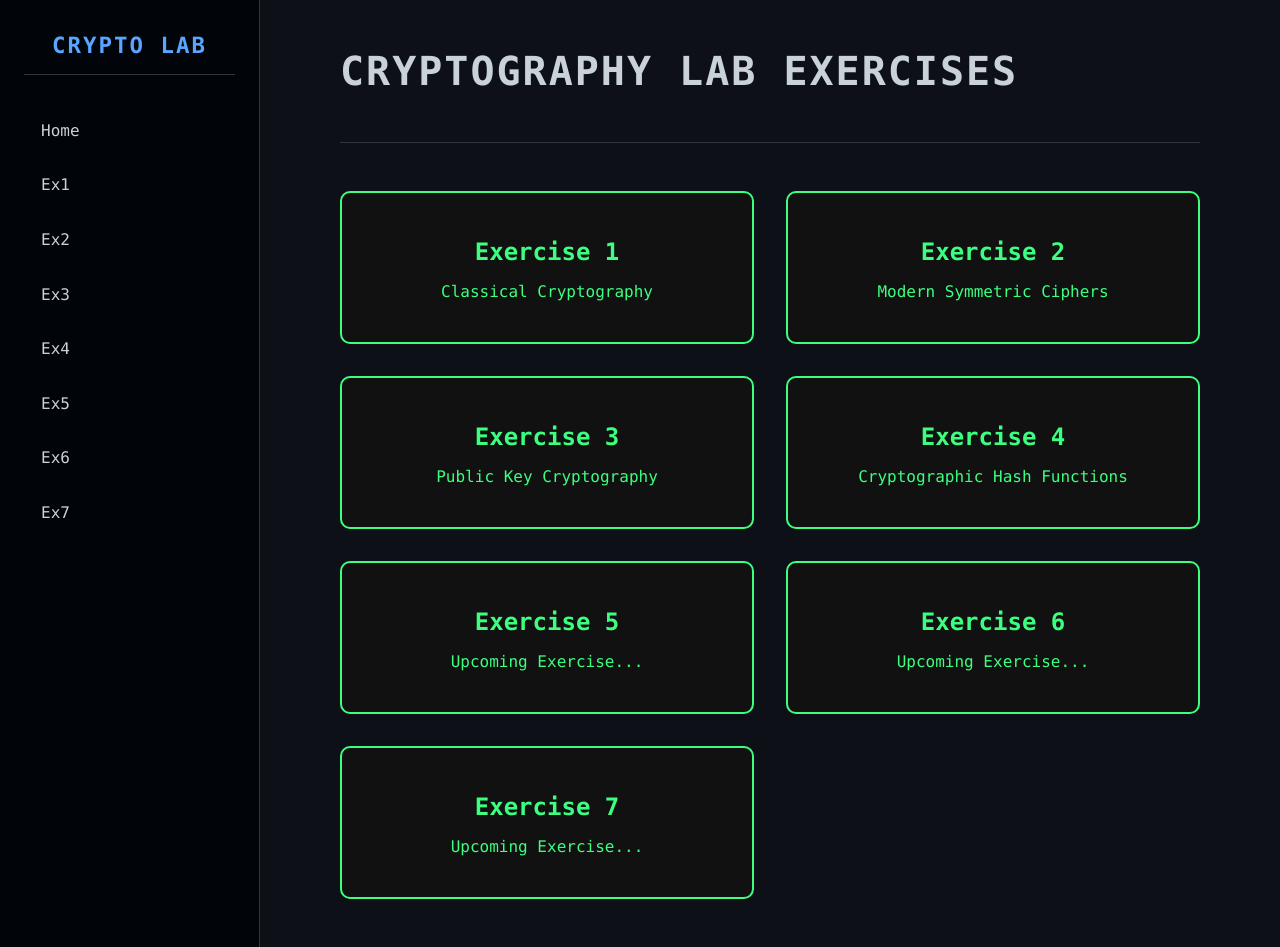
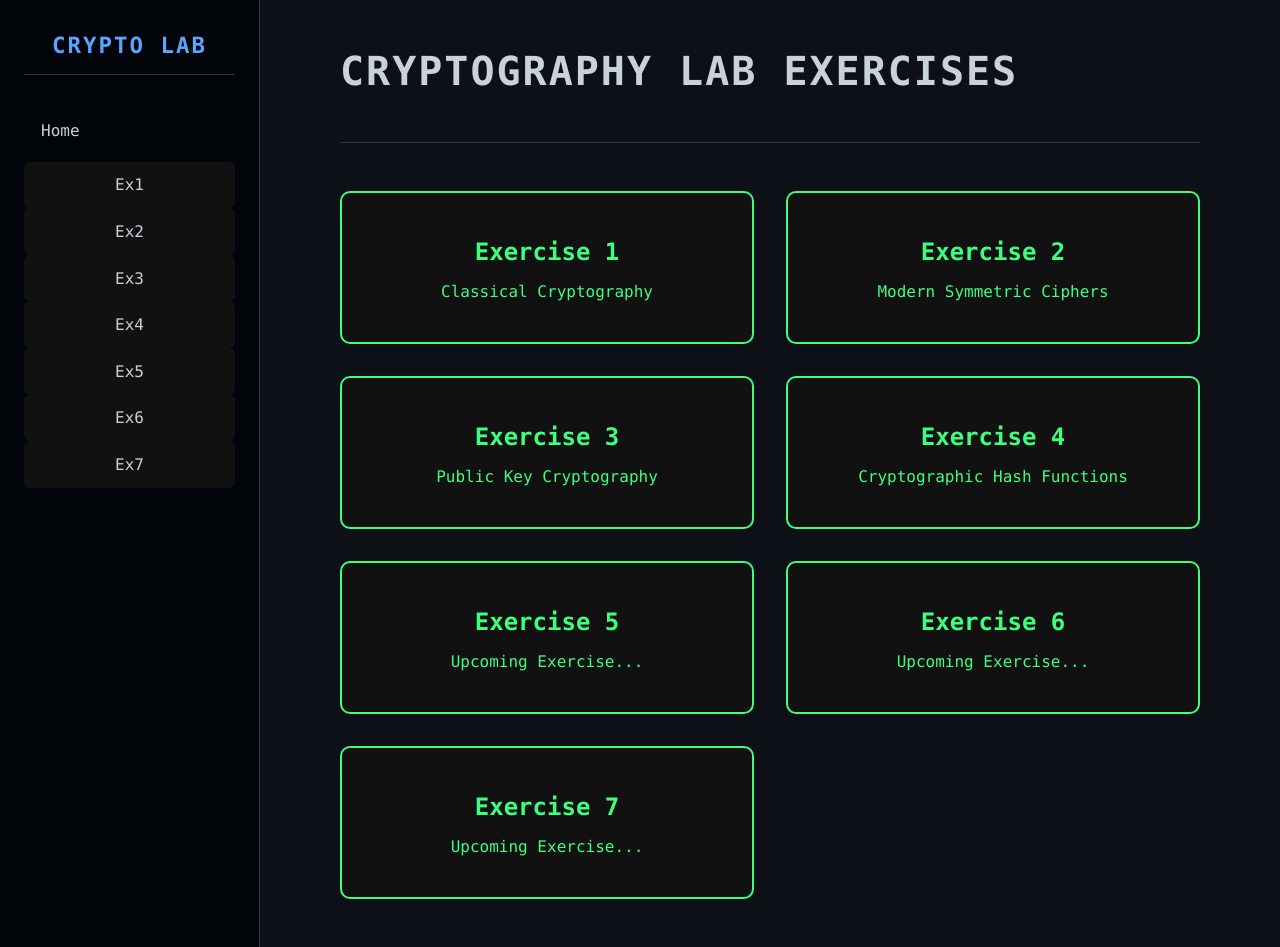
Before and after one commit to Ragavardaan/Cryptographic-algorithms, a Flask app: page / in a window 1280 px wide. Run offline with Flask 3, Linux system fonts and the light colour scheme.

Commit message:
Update home.html

```diff
--- a/templates/home.html
+++ b/templates/home.html
@@ -14,13 +14,13 @@
 <nav>
 <ul>
 <li><a href="/">Home</a></li>
-<li><a href="{{ url_for('exercises', num=1) }}">Ex1</a></li>
-<li><a href="{{ url_for('exercises', num=2) }}">Ex2</a></li>
-<li><a href="{{ url_for('exercises', num=3) }}">Ex3</a></li>
-<li><a href="{{ url_for('exercises', num=4) }}">Ex4</a></li>
-<li><a href="{{ url_for('exercises', num=5) }}">Ex5</a></li>
-<li><a href="{{ url_for('exercises', num=6) }}">Ex6</a></li>
-<li><a href="{{ url_for('exercises', num=7) }}">Ex7</a></li>
+<a href="{{ url_for('exercises', num=1) }}" class="exercise-card">Ex1</a>
+<a href="{{ url_for('exercises', num=2) }}" class="exercise-card">Ex2</a>
+<a href="{{ url_for('exercises', num=3) }}" class="exercise-card">Ex3</a>
+<a href="{{ url_for('exercises', num=4) }}" class="exercise-card">Ex4</a>
+<a href="{{ url_for('exercises', num=5) }}" class="exercise-card">Ex5</a>
+<a href="{{ url_for('exercises', num=6) }}" class="exercise-card">Ex6</a>
+<a href="{{ url_for('exercises', num=7) }}" class="exercise-card">Ex7</a>
 </ul>
 </nav>
 </aside>
```
